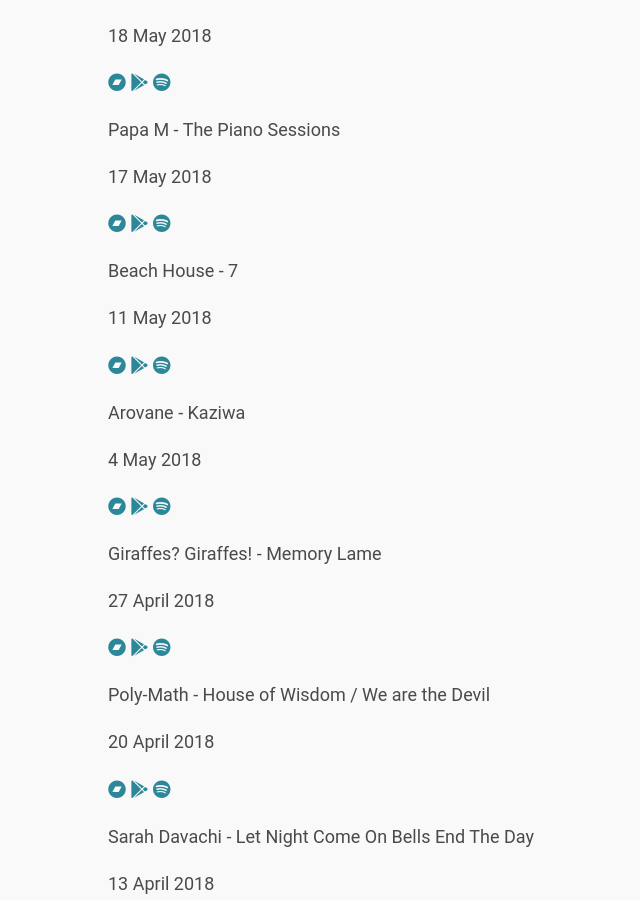
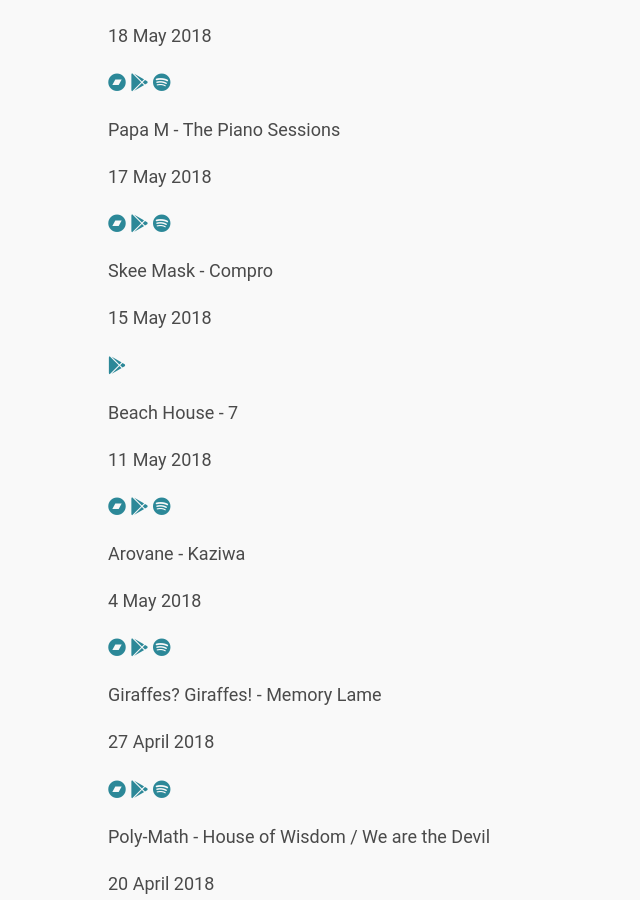
Before and after one commit to edclements/website, a Jekyll site: the page built from music-picks/2018.html, in a window 1280 px wide and 900 px high, scrolled down 5513 px. Shown: the whole window, without its empty margins (230-870 px from the left). Built offline with Jekyll 4.4.1, drawn with Linux system fonts in a browser that asks for light colours; nearby versions of some CDN libraries.

Commit message:
Add release

```diff
--- a/_data/music-picks/2018.yml
+++ b/_data/music-picks/2018.yml
@@ -471,3 +471,9 @@
   date: 2018-06-22
   google: https://play.google.com/music/listen?u=0#/album/Bc6p65qs7jy37hmgs7ci47gbyta/Ulaan+Markhor/Helm
   title: Helm
+
+- artist: Skee Mask
+  date: 2018-05-15
+  google: https://play.google.com/music/listen?u=0#/album/Bxh7vawgitmwynfdhn5m7oxnah4/Skee+Mask/Compro
+  label: Ilian Tape
+  title: Compro
```
